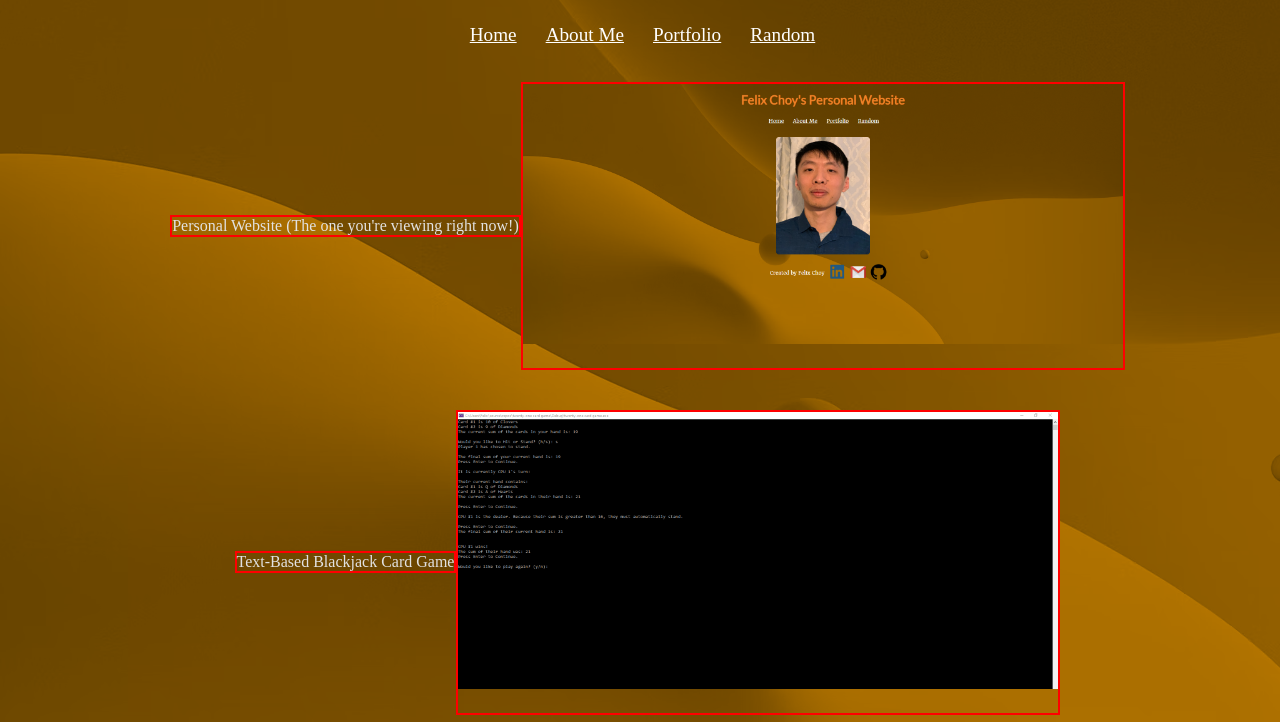
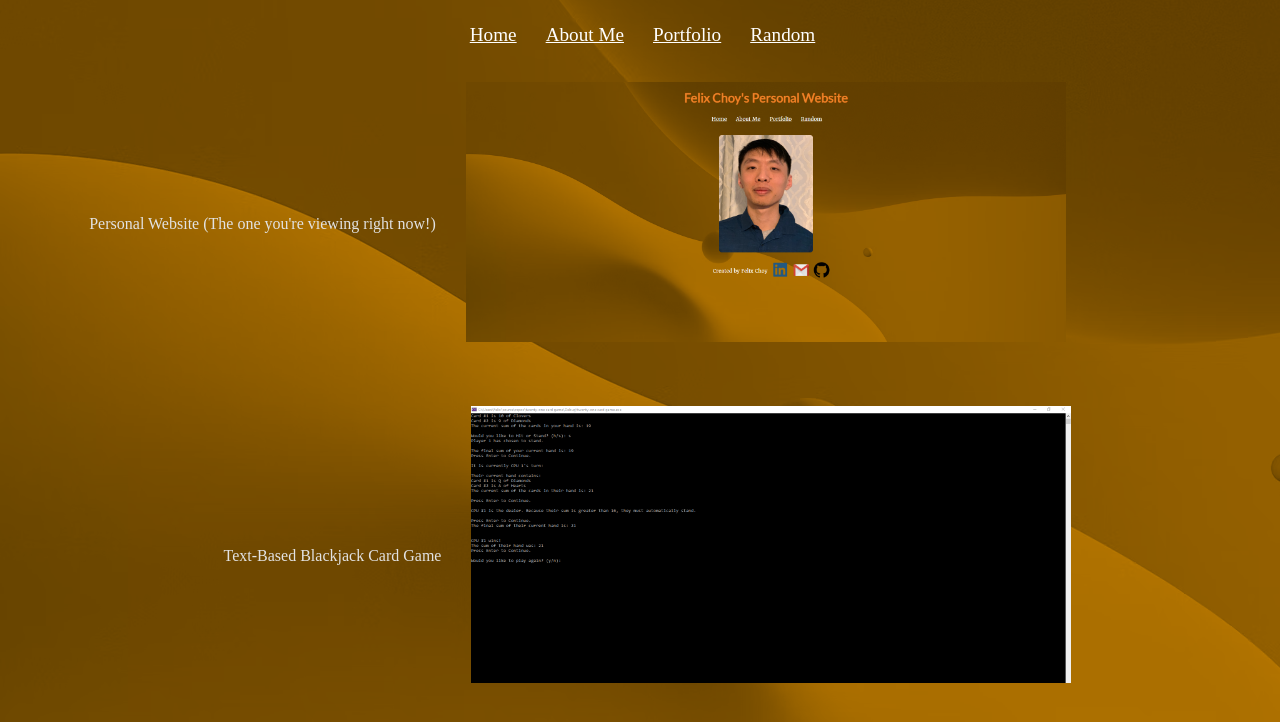
Before and after one commit to fchoy/Personal-Website, a plain HTML site: page Portfolio.html in a window 1280 px wide. Shown: the part 78-800 px from the top of the page. Drawn offline with Linux system fonts and the light colour scheme; a web font is replaced by a local one.

Commit message:
Updated Portfolio page

```diff
--- a/Portfolio.css
+++ b/Portfolio.css
@@ -28,15 +28,29 @@
     align-items: center;
     padding-bottom : 40px;
   }
+  .personal-projects-list-element:first-child{ /*First child of ul*/
+    display : flex;
+    flex-direction : row;
+    justify-content: center;
+    align-items: center;
+    list-style-position: inside;
+    list-style-type: none;
+    padding-bottom: 10px;
+    padding-right: 25px;
+    padding-bottom : 40px;
+    color: rgb(255, 255, 255);
+    position : relative;
+    left : -70px;
+  }
 
   .personal-projects-img-link{
-    border : red 2px solid;
+    /**/
   }
 
   .personal-projects-link{
     color: rgb(226, 226, 226);
     text-decoration: none;
-    border : red 2px solid;
+    padding-right : 30px;
   }
 
   .personal-projects-demo-img{
```
Also changed, not shown: Portfolio.html (+2 -0 lines).
